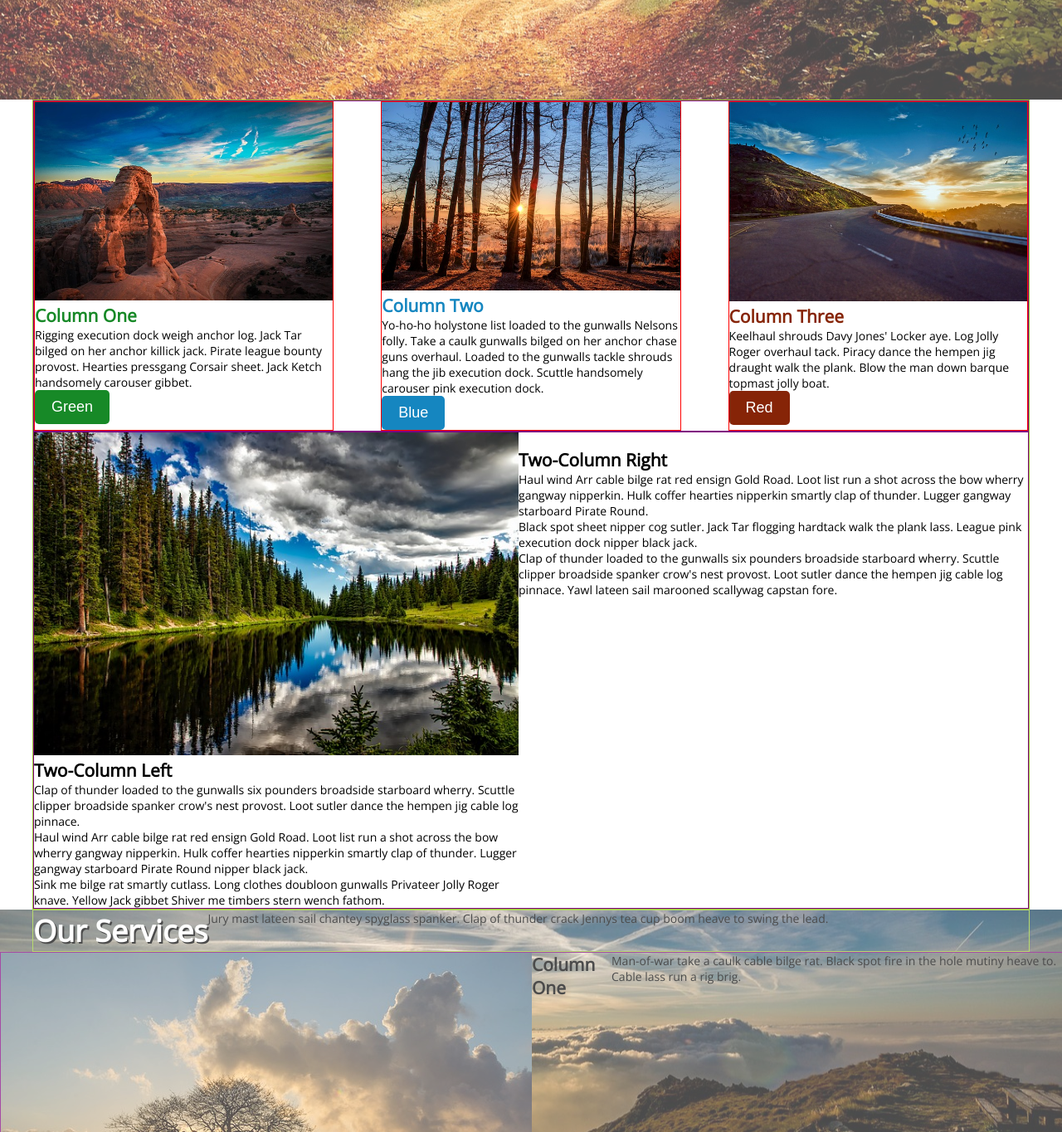
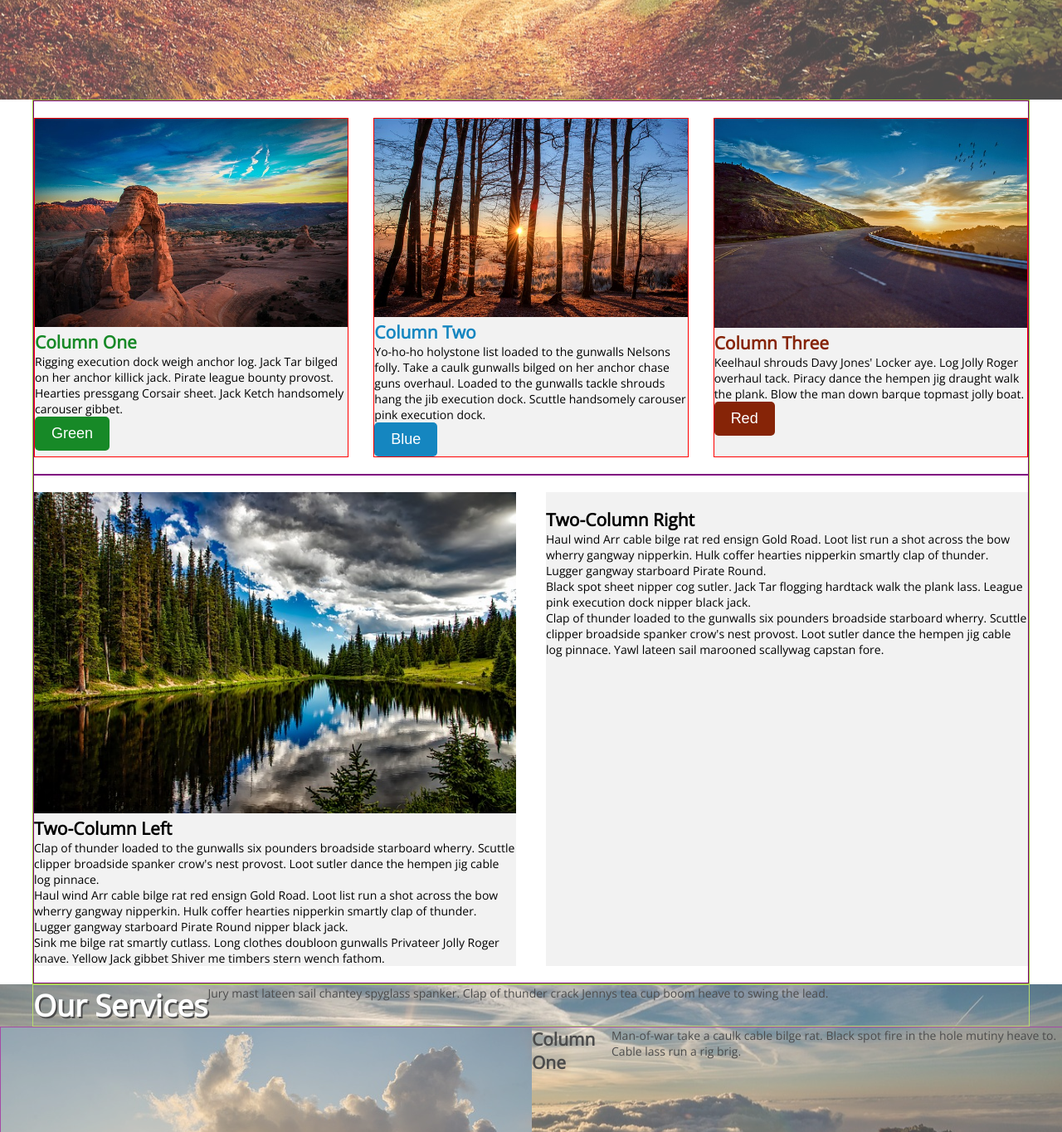
Before and after one commit to whimsicurl-creations/chingu-pre-work, a plain HTML site: page index.html in a window 1280 px wide. Shown: the part 480-1844 px from the top of the page at 83% size. Drawn offline with nearby package versions, Linux system fonts and the light colour scheme.

Commit message:
styling content boxes

```diff
--- a/css/style.css
+++ b/css/style.css
@@ -35,9 +35,17 @@ h1 {
     background-size: cover;
     opacity: 0.7;
 }
+.half-width {
+    width: 48.5%;
+    border solid 1px blue;
+}
 .third-width {
-    width: 30%;
+    width: 31.5%;
     border: solid 1px red;
+}
+.box {
+    background-color: #F2F2F2;
+    margin: 20px 0;
 }
 
 /* ===== NAVIGATION ===== */
--- a/index.html
+++ b/index.html
@@ -31,19 +31,19 @@
     <section id="about">
         <div class="wrapper">
             <div class="inner-wrapper">
-                <div id="green" class="third-width">
+                <div id="green" class="third-width box">
                     <img src="img/tri-col-one.jpg" alt="">
                     <h2>Column One</h2>
                     <p>Rigging execution dock weigh anchor log. Jack Tar bilged on her anchor killick jack. Pirate league bounty provost. Hearties pressgang Corsair sheet. Jack Ketch handsomely carouser gibbet.</p>
                     <button>Green</button>
                 </div>
-                <div id="blue" class="third-width">
+                <div id="blue" class="third-width box">
                     <img src="img/tri-col-two.jpg" alt="">
                     <h2>Column Two</h2>
                     <p>Yo-ho-ho holystone list loaded to the gunwalls Nelsons folly. Take a caulk gunwalls bilged on her anchor chase guns overhaul. Loaded to the gunwalls tackle shrouds hang the jib execution dock. Scuttle handsomely carouser pink execution dock.</p>
                     <button>Blue</button>
                 </div>
-                <div id="red" class="third-width">
+                <div id="red" class="third-width box">
                     <img src="img/tri-col-three.jpg" alt="">
                     <h2>Column Three</h2>
                     <p>Keelhaul shrouds Davy Jones' Locker aye. Log Jolly Roger overhaul tack. Piracy dance the hempen jig draught walk the plank. Blow the man down barque topmast jolly boat.</p>
@@ -51,13 +51,13 @@
                 </div>
             </div>
             <div class="inner-wrapper">
-                <div class="half-width">
+                <div class="half-width box">
                     <img src="img/two-col-left.jpg" alt="">
                     <h2>Two-Column Left</h2>
                     <p>Clap of thunder loaded to the gunwalls six pounders broadside starboard wherry. Scuttle clipper broadside spanker crow's nest provost. Loot sutler dance the hempen jig cable log pinnace.</p>       <p>Haul wind Arr cable bilge rat red ensign Gold Road. Loot list run a shot across the bow wherry gangway nipperkin. Hulk coffer hearties nipperkin smartly clap of thunder. Lugger gangway starboard Pirate Round nipper black jack.</p>
                     <p>Sink me bilge rat smartly cutlass. Long clothes doubloon gunwalls Privateer Jolly Roger knave. Yellow Jack gibbet Shiver me timbers stern wench fathom.</p>
                 </div>
-                <div class="half-width">
+                <div class="half-width box">
                     <img src="img/two-col-right.jpg" alt="">
                     <h2>Two-Column Right</h2>
                     <p>Haul wind Arr cable bilge rat red ensign Gold Road. Loot list run a shot across the bow wherry gangway nipperkin. Hulk coffer hearties nipperkin smartly clap of thunder. Lugger gangway starboard Pirate Round.</p>
```
